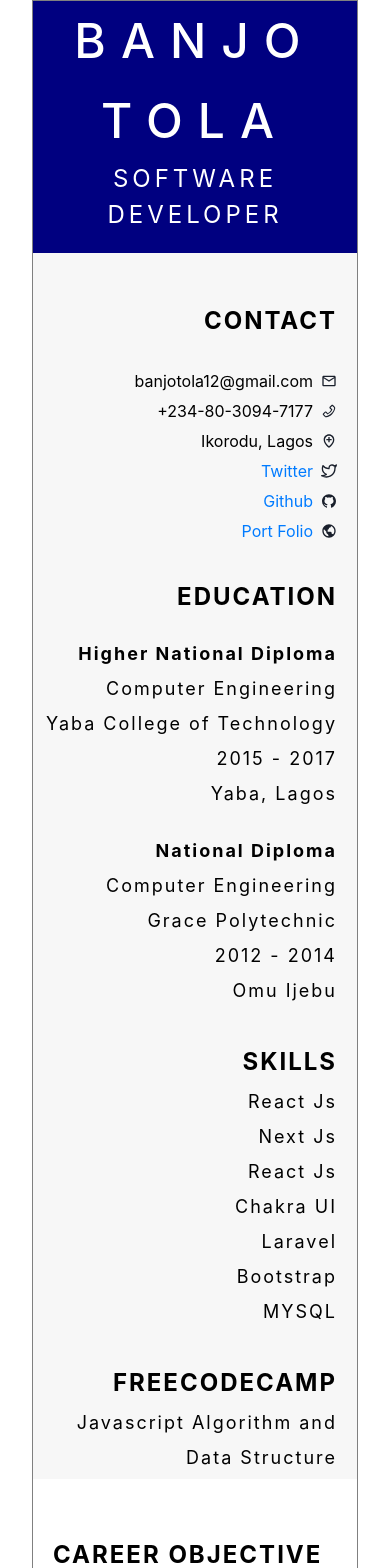
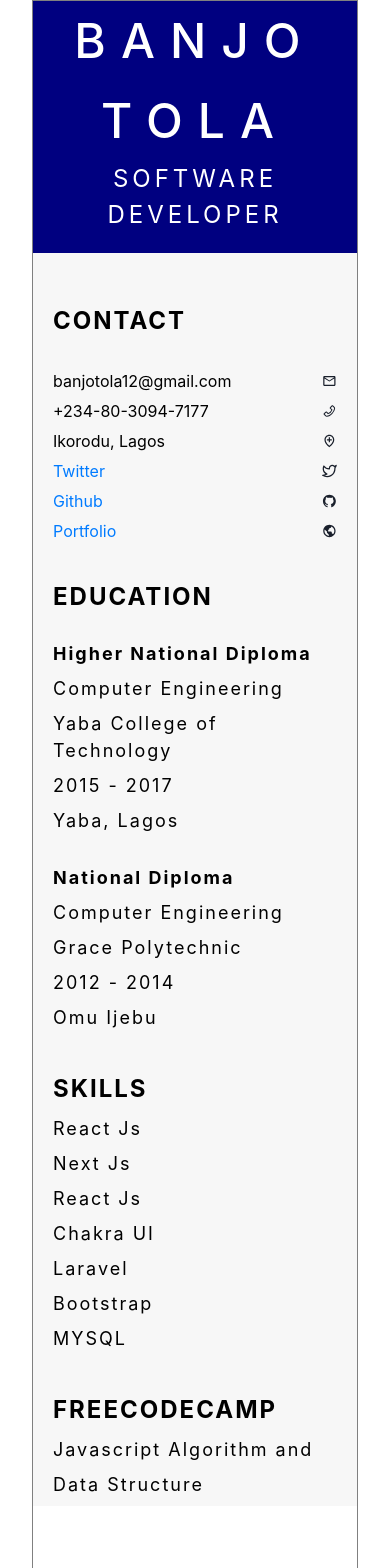
Before and after one commit to Oluwaseun4244/Banjo-Tola-Cv, a Next.js app: page / in a window 390 px wide. Shown: the top 1568 px of the page. Built offline with nearby package versions, Linux system fonts and the light colour scheme.

Commit message:
mobile friendly

```diff
--- a/pages/index.js
+++ b/pages/index.js
@@ -27,7 +27,7 @@ export default function Home() {
         <meta name="description" content="Generated by create next app" />
         <link rel="icon" href="/favicon.ico" />
       </Head>
-      <Box border={"1px solid gray"} mb="200px">
+      <Box border={"1px solid gray"} mb={{base: "40px", md: "200px"}}>
         <Box bg="#000080" textAlign={"center"}>
           <Text
             color="white"
@@ -42,7 +42,7 @@ export default function Home() {
             pb="20px"
             color="white"
             fontWeight={"400"}
-            // lineHeight="20px"
+
             letterSpacing="4px"
             fontSize={"2xl"}
           >
@@ -50,20 +50,13 @@ export default function Home() {
           </Text>
         </Box>
 
-        {/* <Box> */}
         <Stack w={"100%"} direction={{ base: "column", md: "row" }}>
-          <Box
-            // direction={{ base: "row", md: "row" }}
-            w={{ base: "100%", md: "35%" }}
-            pt="50px"
-            bg={"#f7f7f7"}
-          >
-            <HStack mb="30px" w="100%">
-              <Spacer />
-
+          <Box w={{ base: "100%", md: "35%" }} pt="50px" bg={"#f7f7f7"}>
+            <HStack textAlign={{ base: "left", md: "right" }} mb="30px">
               <Text
+                pl={{ base: "20px" }}
+                w="100%"
                 pr="20px"
-                // pl={{ base: "20px", md: "300px" }}
                 letterSpacing="2px"
                 color={"black"}
                 fontSize="2xl"
@@ -73,62 +66,102 @@ export default function Home() {
               </Text>
             </HStack>
 
-            <HStack pb="6px" pr="20px">
-              <Spacer />
-              <Text color={"black"}>banjotola12@gmail.com</Text>{" "}
+            <HStack
+              textAlign={{ base: "left", md: "right" }}
+              pb="6px"
+              pr="20px"
+            >
+              <Text pl={{ base: "20px" }} w="100%" color={"black"}>
+                banjotola12@gmail.com
+              </Text>{" "}
               <MdOutlineEmail />
             </HStack>
-            <HStack pb="6px" pr="20px">
-              <Spacer />
-              <Text color={"black"}>+234-80-3094-7177</Text> <AiOutlinePhone />
+            <HStack
+              textAlign={{ base: "left", md: "right" }}
+              pb="6px"
+              pr="20px"
+            >
+              <Text pl={{ base: "20px" }} w="100%" color={"black"}>
+                +234-80-3094-7177
+              </Text>{" "}
+              <AiOutlinePhone />
             </HStack>
-            <HStack pb="6px" pr="20px">
-              <Spacer />
-              <Text color={"black"}>Ikorodu, Lagos</Text> <BiLocationPlus />
+            <HStack
+              textAlign={{ base: "left", md: "right" }}
+              pb="6px"
+              pr="20px"
+            >
+              {/* <Spacer /> */}
+              <Text pl={{ base: "20px" }} w="100%" color={"black"}>
+                Ikorodu, Lagos
+              </Text>{" "}
+              <BiLocationPlus />
             </HStack>
-            <HStack pb="6px" pr="20px">
-              <Spacer />
+            <HStack
+              textAlign={{ base: "left", md: "right" }}
+              pb="6px"
+              pr="20px"
+            >
               <Link
+                w="100%"
                 _hover={{ textDecoration: "none" }}
                 cursor={"pointer"}
                 as={Link}
                 href="https://twitter.com/daddytoyosi"
               >
-                <Text color={"#007bff"}>Twitter</Text>{" "}
+                <Text pl={{ base: "20px" }} w="100%" color={"#007bff"}>
+                  Twitter
+                </Text>{" "}
               </Link>
               <FiTwitter />
             </HStack>
-            <HStack  pb="6px" pr="20px">
-              <Spacer />
+            <HStack
+              textAlign={{ base: "left", md: "right" }}
+              pb="6px"
+              pr="20px"
+            >
               <Link
+                w="100%"
                 _hover={{ textDecoration: "none" }}
                 cursor={"pointer"}
                 as={Link}
                 href="https://github.com/Oluwaseun4244"
               >
-                <Text color={"#007bff"}>Github</Text>{" "}
+                <Text pl={{ base: "20px" }} w="100%" color={"#007bff"}>
+                  Github
+                </Text>{" "}
               </Link>
               <AiFillGithub />
             </HStack>
-            <HStack mb="30px" pb="6px" pr="20px">
-              <Spacer />
+            <HStack
+              textAlign={{ base: "left", md: "right" }}
+              mb="30px"
+              pb="6px"
+              pr="20px"
+            >
               <Link
+                w="100%"
                 _hover={{ textDecoration: "none" }}
                 cursor={"pointer"}
                 as={Link}
                 href="https://banjo-tola-folio.netlify.app/"
               >
-                <Text color={"#007bff"}>Port Folio</Text>{" "}
+                <Text pl={{ base: "20px" }} w="100%" color={"#007bff"}>
+                  Portfolio
+                </Text>{" "}
               </Link>
               <BiWorld />
             </HStack>
 
-            <HStack mb="25px" w="100%">
-              <Spacer />
-
+            <HStack
+              textAlign={{ base: "left", md: "right" }}
+              mb="25px"
+              w="100%"
+            >
               <Text
                 pr="20px"
-                // pl={{ base: "20px", md: "300px" }}
+                pl={{ base: "20px" }}
+                w="100%"
                 letterSpacing="2px"
                 color={"black"}
                 fontSize="2xl"
@@ -137,12 +170,11 @@ export default function Home() {
                 EDUCATION
               </Text>
             </HStack>
-            <HStack mb="8px" w="100%">
-              <Spacer />
-
+            <HStack textAlign={{ base: "left", md: "right" }} mb="8px" w="100%">
               <Text
                 pr="20px"
-                // pl={{ base: "20px", md: "300px" }}
+                pl={{ base: "20px" }}
+                w="100%"
                 letterSpacing="2px"
                 color={"black"}
                 fontSize="lg"
@@ -151,12 +183,11 @@ export default function Home() {
                 Higher National Diploma
               </Text>
             </HStack>
-            <HStack mb="8px" w="100%">
-              <Spacer />
-
+            <HStack textAlign={{ base: "left", md: "right" }} mb="8px" w="100%">
               <Text
                 pr="20px"
-                // pl={{ base: "20px", md: "300px" }}
+                pl={{ base: "20px" }}
+                w="100%"
                 letterSpacing="2px"
                 color={"black"}
                 fontSize="lg"
@@ -165,12 +196,11 @@ export default function Home() {
                 Computer Engineering
               </Text>
             </HStack>
-            <HStack mb="8px" w="100%">
-              <Spacer />
-
+            <HStack textAlign={{ base: "left", md: "right" }} mb="8px" w="100%">
               <Text
                 pr="20px"
-                // pl={{ base: "20px", md: "300px" }}
+                pl={{ base: "20px" }}
+                w="100%"
                 letterSpacing="2px"
                 color={"black"}
                 fontSize="lg"
@@ -179,12 +209,11 @@ export default function Home() {
                 Yaba College of Technology
               </Text>
             </HStack>
-            <HStack mb="8px" w="100%">
-              <Spacer />
-
+            <HStack textAlign={{ base: "left", md: "right" }} mb="8px" w="100%">
               <Text
                 pr="20px"
-                // pl={{ base: "20px", md: "300px" }}
+                pl={{ base: "20px" }}
+                w="100%"
                 letterSpacing="2px"
                 color={"black"}
                 fontSize="lg"
@@ -193,27 +222,29 @@ export default function Home() {
                 2015 - 2017
               </Text>
             </HStack>
-            <HStack mb="8px" w="100%">
-              <Spacer />
-
+            <HStack textAlign={{ base: "left", md: "right" }} mb="8px" w="100%">
               <Text
                 pr="20px"
-                // pl={{ base: "20px", md: "300px" }}
+                pl={{ base: "20px" }}
+                w="100%"
                 letterSpacing="2px"
                 color={"black"}
                 fontSize="lg"
-                // fontWeight="bold"
               >
                 Yaba, Lagos
               </Text>
             </HStack>
 
-            <HStack mt="30px" mb="8px" w="100%">
-              <Spacer />
-
+            <HStack
+              textAlign={{ base: "left", md: "right" }}
+              mt="30px"
+              mb="8px"
+              w="100%"
+            >
               <Text
                 pr="20px"
-                // pl={{ base: "20px", md: "300px" }}
+                pl={{ base: "20px" }}
+                w="100%"
                 letterSpacing="2px"
                 color={"black"}
                 fontSize="lg"
@@ -222,12 +253,11 @@ export default function Home() {
                 National Diploma
               </Text>
             </HStack>
-            <HStack mb="8px" w="100%">
-              <Spacer />
-
+            <HStack textAlign={{ base: "left", md: "right" }} mb="8px" w="100%">
               <Text
                 pr="20px"
-                // pl={{ base: "20px", md: "300px" }}
+                pl={{ base: "20px" }}
+                w="100%"
                 letterSpacing="2px"
                 color={"black"}
                 fontSize="lg"
@@ -236,55 +266,53 @@ export default function Home() {
                 Computer Engineering
               </Text>
             </HStack>
-            <HStack mb="8px" w="100%">
-              <Spacer />
-
+            <HStack textAlign={{ base: "left", md: "right" }} mb="8px" w="100%">
               <Text
                 pr="20px"
-                // pl={{ base: "20px", md: "300px" }}
+                pl={{ base: "20px" }}
+                w="100%"
                 letterSpacing="2px"
                 color={"black"}
                 fontSize="lg"
-                // fontWeight="bold"
               >
                 Grace Polytechnic
               </Text>
             </HStack>
-            <HStack mb="8px" w="100%">
-              <Spacer />
-
+            <HStack textAlign={{ base: "left", md: "right" }} mb="8px" w="100%">
               <Text
                 pr="20px"
-                // pl={{ base: "20px", md: "300px" }}
+                pl={{ base: "20px" }}
+                w="100%"
                 letterSpacing="2px"
                 color={"black"}
                 fontSize="lg"
-                // fontWeight="bold"
               >
                 2012 - 2014
               </Text>
             </HStack>
-            <HStack mb="8px" w="100%">
-              <Spacer />
-
+            <HStack textAlign={{ base: "left", md: "right" }} mb="8px" w="100%">
               <Text
                 pr="20px"
-                // pl={{ base: "20px", md: "300px" }}
+                pl={{ base: "20px" }}
+                w="100%"
                 letterSpacing="2px"
                 color={"black"}
                 fontSize="lg"
-                // fontWeight="bold"
               >
                 Omu Ijebu
               </Text>
             </HStack>
 
-            <HStack mt="40px" mb="8px" w="100%">
-              <Spacer />
-
+            <HStack
+              textAlign={{ base: "left", md: "right" }}
+              mt="40px"
+              mb="8px"
+              w="100%"
+            >
               <Text
                 pr="20px"
-                // pl={{ base: "20px", md: "300px" }}
+                pl={{ base: "20px" }}
+                w="100%"
                 letterSpacing="2px"
                 color={"black"}
                 fontSize="2xl"
@@ -293,112 +321,101 @@ export default function Home() {
                 SKILLS
               </Text>
             </HStack>
-            <HStack mb="8px" w="100%">
-              <Spacer />
-
+            <HStack textAlign={{ base: "left", md: "right" }} mb="8px" w="100%">
               <Text
                 pr="20px"
-                // pl={{ base: "20px", md: "300px" }}
+                pl={{ base: "20px" }}
+                w="100%"
                 letterSpacing="2px"
                 color={"black"}
                 fontSize="lg"
-                // fontWeight="bold"
               >
                 React Js
               </Text>
             </HStack>
-            <HStack mb="8px" w="100%">
-              <Spacer />
-
+            <HStack textAlign={{ base: "left", md: "right" }} mb="8px" w="100%">
               <Text
                 pr="20px"
-                // pl={{ base: "20px", md: "300px" }}
+                pl={{ base: "20px" }}
+                w="100%"
                 letterSpacing="2px"
                 color={"black"}
                 fontSize="lg"
-                // fontWeight="bold"
               >
                 Next Js
               </Text>
             </HStack>
-            <HStack mb="8px" w="100%">
-              <Spacer />
-
+            <HStack textAlign={{ base: "left", md: "right" }} mb="8px" w="100%">
               <Text
                 pr="20px"
-                // pl={{ base: "20px", md: "300px" }}
+                pl={{ base: "20px" }}
+                w="100%"
                 letterSpacing="2px"
                 color={"black"}
                 fontSize="lg"
-                // fontWeight="bold"
               >
                 React Js
               </Text>
             </HStack>
-            <HStack mb="8px" w="100%">
-              <Spacer />
-
+            <HStack textAlign={{ base: "left", md: "right" }} mb="8px" w="100%">
               <Text
                 pr="20px"
-                // pl={{ base: "20px", md: "300px" }}
+                pl={{ base: "20px" }}
+                w="100%"
                 letterSpacing="2px"
                 color={"black"}
                 fontSize="lg"
-                // fontWeight="bold"
               >
                 Chakra UI
               </Text>
             </HStack>
-            <HStack mb="8px" w="100%">
-              <Spacer />
-
+            <HStack textAlign={{ base: "left", md: "right" }} mb="8px" w="100%">
               <Text
                 pr="20px"
-                // pl={{ base: "20px", md: "300px" }}
+                pl={{ base: "20px" }}
+                w="100%"
                 letterSpacing="2px"
                 color={"black"}
                 fontSize="lg"
-                // fontWeight="bold"
               >
                 Laravel
               </Text>
             </HStack>
-            <HStack mb="8px" w="100%">
-              <Spacer />
-
+            <HStack textAlign={{ base: "left", md: "right" }} mb="8px" w="100%">
               <Text
                 pr="20px"
-                // pl={{ base: "20px", md: "300px" }}
+                pl={{ base: "20px" }}
+                w="100%"
                 letterSpacing="2px"
                 color={"black"}
                 fontSize="lg"
-                // fontWeight="bold"
               >
                 Bootstrap
               </Text>
             </HStack>
-            <HStack mb="8px" w="100%">
-              <Spacer />
-
+            <HStack textAlign={{ base: "left", md: "right" }} mb="8px" w="100%">
               <Text
                 pr="20px"
-                // pl={{ base: "20px", md: "300px" }}
+                pl={{ base: "20px" }}
+                w="100%"
                 letterSpacing="2px"
                 color={"black"}
                 fontSize="lg"
-                // fontWeight="bold"
               >
                 MYSQL
               </Text>
             </HStack>
 
-            <HStack mt="40px" mb="8px" w="100%">
-              <Spacer />
-
+            <HStack
+              textAlign={{ base: "left", md: "right" }}
+              mt="40px"
+              mb="8px"
+              w="100%"
+            >
               <Text
                 pr="20px"
-                // pl={{ base: "20px", md: "300px" }}
-
+                pl={{ base: "20px" }}
+                w="100%"
                 letterSpacing="2px"
                 color={"black"}
                 fontSize="2xl"
@@ -407,30 +424,27 @@ export default function Home() {
                 FREECODECAMP
               </Text>
             </HStack>
-            <HStack mb="8px" w="100%">
-              <Spacer />
-
+            <HStack textAlign={{ base: "left", md: "right" }} mb="8px" w="100%">
               <Text
                 pr="20px"
-                // pl={{ base: "20px", md: "300px" }}
+                pl={{ base: "20px" }}
+                w="100%"
                 letterSpacing="2px"
                 color={"black"}
                 fontSize="lg"
-                // fontWeight="bold"
               >
                 Javascript Algorithm and
               </Text>
             </HStack>
-            <HStack mb="8px" w="100%">
-              <Spacer />
-
+            <HStack textAlign={{ base: "left", md: "right" }} mb="8px" w="100%">
               <Text
                 pr="20px"
-                // pl={{ base: "20px", md: "300px" }}
+                pl={{ base: "20px" }}
+                w="100%"
                 letterSpacing="2px"
                 color={"black"}
                 fontSize="lg"
-                // fontWeight="bold"
+
               >
                 Data Structure
               </Text>
@@ -448,13 +462,17 @@ export default function Home() {
               CAREER OBJECTIVE
             </Text>
 
-            <Text pr="150px" pl="20px">
-             I am an insightful and diligent IT Professional with with less than
-              a year experience as a software developer, I am very comfortable
-              using React.js, Chakra UI and Bootstrap styling. I have a strong
-              desire to make a positive impact in any organization. I have
-              excellent reputation for learning very fast, willing to learn,
-              unlearn and relearn while delivering effective services.
+            <Text
+              pr={{ base: "20px", md: "150px" }}
+              pl={{ base: "20px", md: "20px" }}
+            >
+              I am an insightful and diligent IT Professional with with less
+              than a year experience as a software developer, I am very
+              comfortable using React.js, Chakra UI and Bootstrap styling. I
+              have a strong desire to make a positive impact in any
+              organization. I have excellent reputation for learning very fast,
+              willing to learn, unlearn and relearn while delivering effective
+              services.
             </Text>
 
             <Text
@@ -469,23 +487,17 @@ export default function Home() {
               WORK EXPERIENCE
             </Text>
 
-            <Text fontSize={"2xl"} fontWeight="500" pr="150px" pl="20px">
+            <Text fontSize={"2xl"} fontWeight="500" pl="20px">
               Frontend developer
             </Text>
-            <Text fontSize={"xl"} fontWeight="400" pr="150px" pl="20px">
+            <Text fontSize={"xl"} fontWeight="400" pl="20px">
               ITskillsCenter
             </Text>
-            <Text
-              mb="15px"
-              fontSize={"xl"}
-              fontWeight="400"
-              pr="150px"
-              pl="20px"
-            >
+            <Text mb="15px" fontSize={"xl"} fontWeight="400" pl="20px">
               Oct 2021 - current
             </Text>
 
-            <UnorderedList pr="150px" pl="40px">
+            <UnorderedList  pr="20px" pl="40px">
               <ListItem>
                 Assisted in converting an old website (https://eespace.com.ng)
                 to new (https://staging.eespace.com.ng)
@@ -504,7 +516,7 @@ export default function Home() {
               mt="50px"
               fontSize={"2xl"}
               fontWeight="500"
-              pr="150px"
+
               pl="20px"
             >
               IT Support Officer
@@ -516,13 +528,13 @@ export default function Home() {
               mb="15px"
               fontSize={"xl"}
               fontWeight="400"
-              pr="150px"
+
               pl="20px"
             >
               Mar 2020 - Oct 2021 / Ikorodu, Lagos, Nigeria
             </Text>
 
-            <UnorderedList pr="150px" pl="40px">
+            <UnorderedList pr="20px" pl="40px">
               <ListItem>Network, software and hardware maintenance</ListItem>
               <ListItem>
                 Providing first-line support at every official computer users’
@@ -563,7 +575,7 @@ export default function Home() {
               June 2017 - Dec 2017 / 268, Ikorodu Road, Obanikoro
             </Text>
 
-            <UnorderedList pr="150px" pl="40px">
+            <UnorderedList mb="40px" pr="20px" pl="40px">
               <ListItem>Network, software and hardware maintenance</ListItem>
               <ListItem>
                 Configuring and supporting company’s computers in LAN/WAN
@@ -577,7 +589,7 @@ export default function Home() {
             </UnorderedList>
           </Box>
         </Stack>
-        {/* </Box> */}
+
       </Box>
     </div>
   );
```
